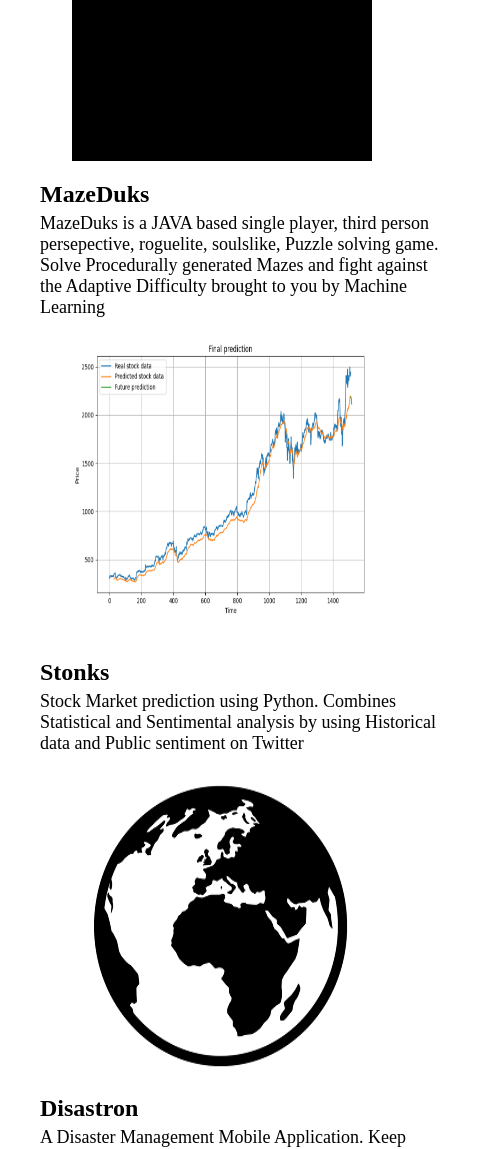
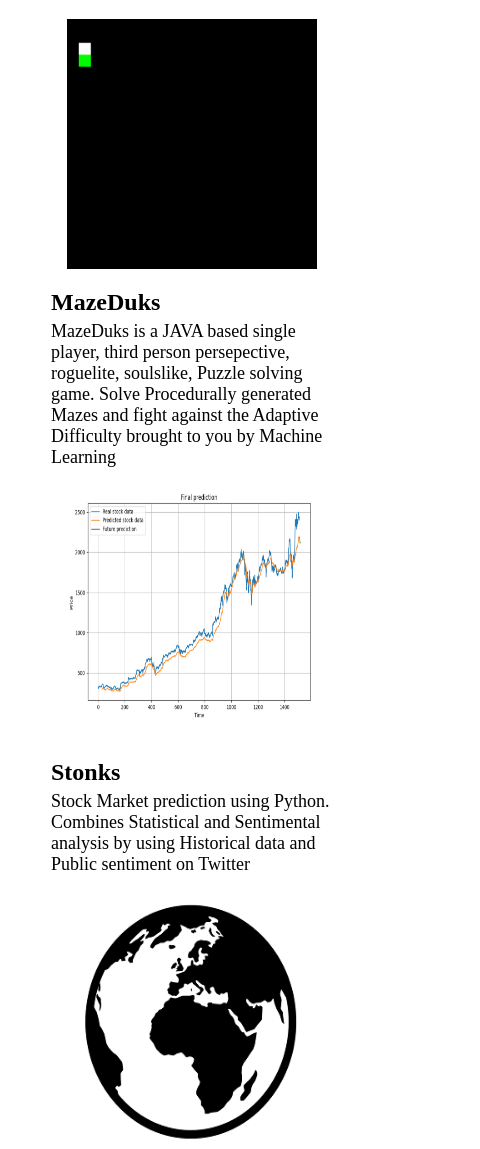
Before and after one commit to Kunal-khanwalkar/Kunal-khanwalkar.github.io, a plain HTML site: page index.html in a window 390 px wide. Shown: the part 1310-2459 px from the top of the page, 480 px wide, since content can reach past the window. Drawn offline with Linux system fonts and the light colour scheme.

Commit message:
Even smaller screens

```diff
--- a/style.css
+++ b/style.css
@@ -138,3 +138,31 @@
         margin: 0;
     }
 }
+
+@media screen and (max-width: 540px) {
+    body {
+        margin: 1rem auto;
+        width: 18rem;
+    }
+
+    img {
+        width: 250px;
+        height: 250px;
+    }
+
+    .grid_item {
+        width: fit-content;
+    }
+    .grid_item > a {
+        margin-left: 1rem;
+    }
+
+    .grid {
+        flex-direction: column;
+        align-items: center;
+    }
+
+    .projects > p {
+        margin-left: 0;
+    }
+}
```
